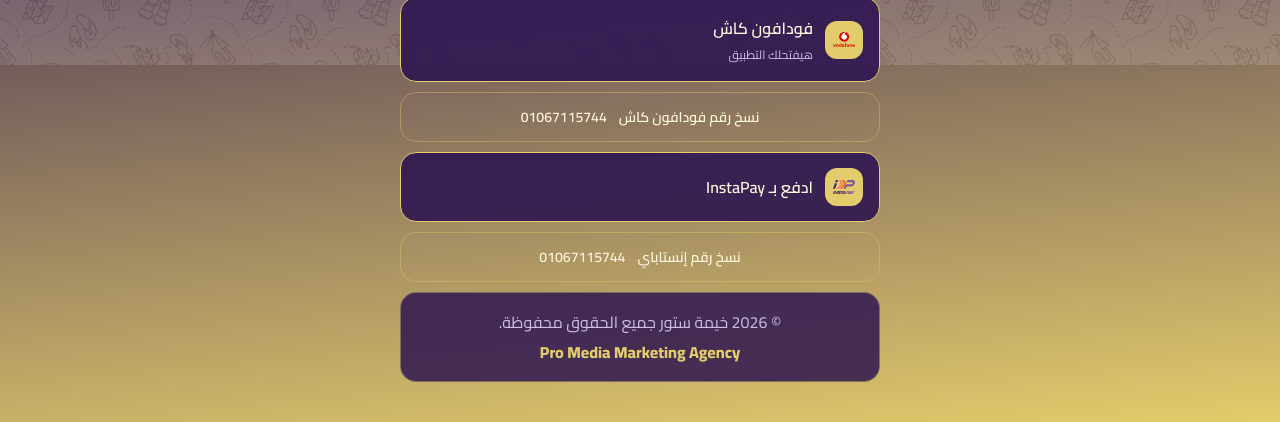
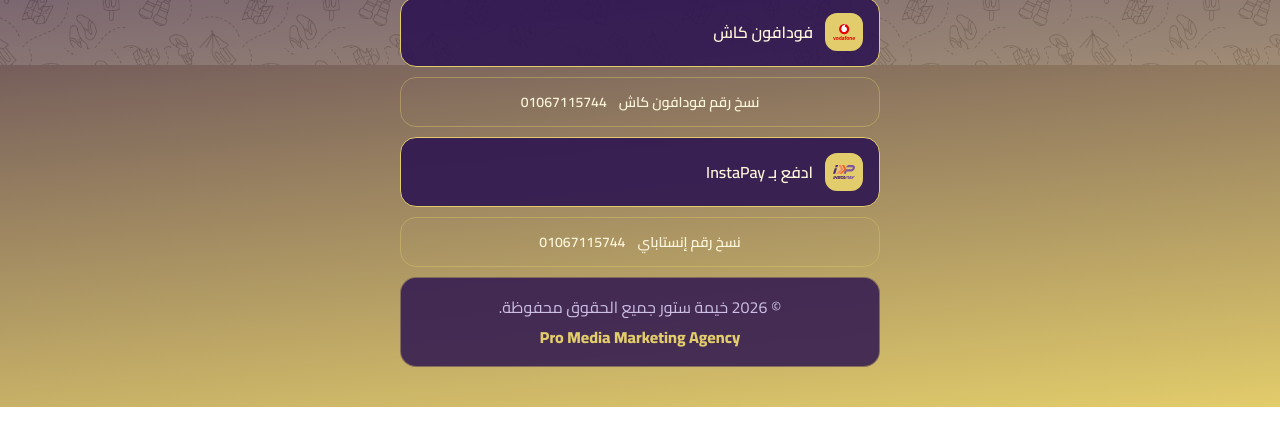
Before and after one commit to khema-store/khema-store.github.io, a plain HTML site: page index.html in a window 1280 px wide. Shown: the part 735-1157 px from the top of the page. Drawn offline with Linux system fonts and the light colour scheme.

Commit message:
Update index.html

```diff
--- a/index.html
+++ b/index.html
@@ -234,7 +234,7 @@ if (CONFIG.vodafonecashLink) {
   vc.href = CONFIG.vodafonecashLink; vc.target = '_blank'; vc.rel = 'noopener';
   // $('vcashTitle').textContent = 'ادفع بـ فودافون كاش';
   $('vcashSub').className = '';
-  $('vcashSub').textContent = 'هيفتحلك التطبيق';
+  // $('vcashSub').textContent = 'هيفتحلك التطبيق';
   if (CONFIG.vodafoneNumber) {
     $('vcashNumTxt').textContent = CONFIG.vodafoneNumber;
     $('copyVcash').hidden = false;
```
